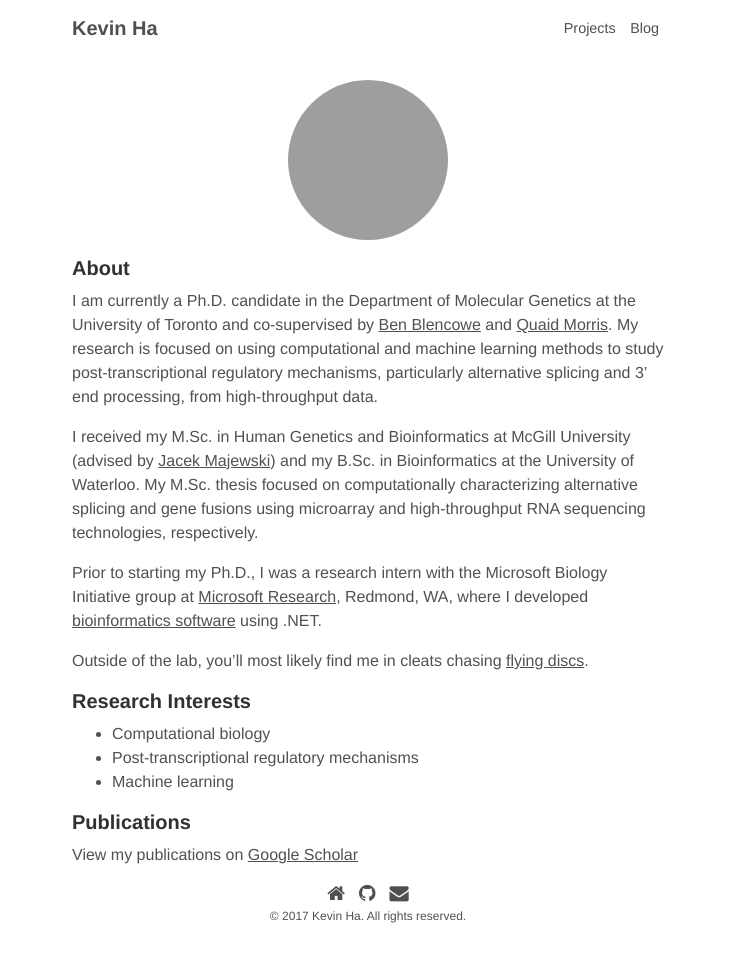
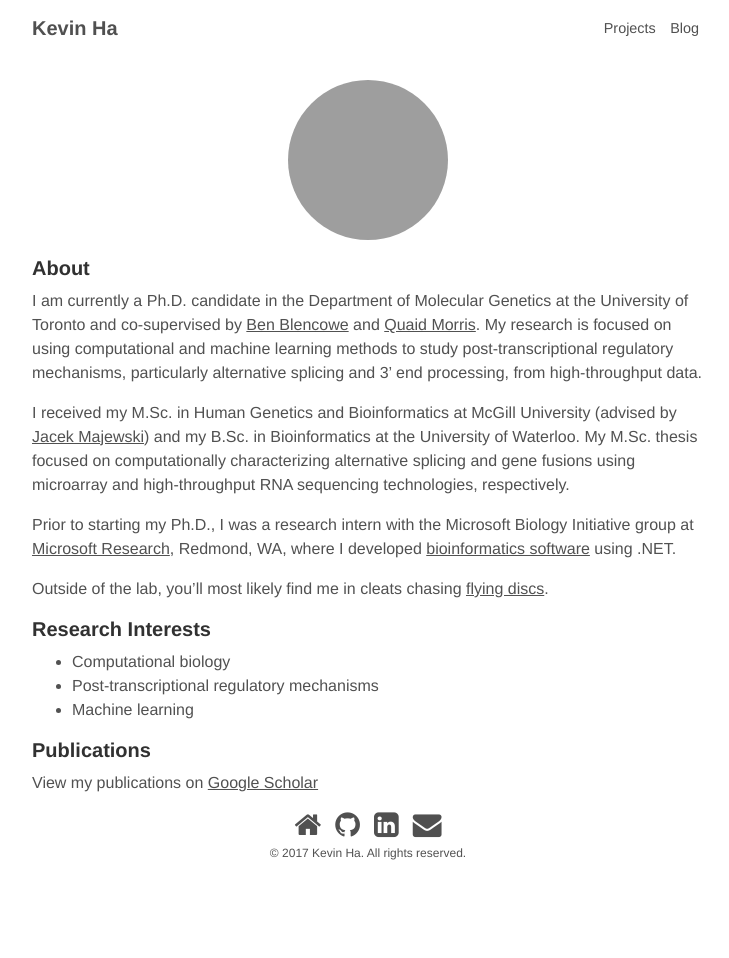
Before and after one commit to kcha/kcha.github.io, a Jekyll site: the page built from index.md, in a window 1280 px wide. Shown: the whole page, without its empty margins (272-1001 px from the left). Built offline with Jekyll 4.4.1, drawn with Linux system fonts in a browser that asks for light colours; nearby versions of some CDN libraries; after the commit the page ends 900 px from its top, so only the background shows below that; grey boxes are pictures that could not be loaded.

Commit message:
Add LinkedIn icon

```diff
--- a/_config.yml
+++ b/_config.yml
@@ -49,4 +49,4 @@ icons_list:
   rss: false
   email: true
   github: true
-  linkedin: false
+  linkedin: true
--- a/_includes/icons.html
+++ b/_includes/icons.html
@@ -2,42 +2,42 @@
 	{% if site.icons_list.top %}
 	<li>
 	  <a href="#top" title="Go to top">
-	  	<i class="icon fa fa-arrow-circle-up fa-lg"></i>
+	  	<i class="icon fa fa-arrow-circle-up fa-2x"></i>
 	  </a>
 	</li>
 	{% endif %}
 	{% if site.author.url and site.icons_list.home %}
 	<li>
 		<a href="{{ site.baseurl }}/" title="Home">
-			<i class="icon fa fa-home fa-lg"></i>
+			<i class="icon fa fa-home fa-2x"></i>
 		</a>
 	</li>
 	{% endif %}
 	{% if site.github_username and site.icons_list.github %}
 	<li>
 		<a href="https://github.com/{{ site.github_username }}" title="GitHub">
-			<i class="icon fa fa-github fa-lg"></i>
+			<i class="icon fa fa-github fa-2x"></i>
 		</a>
 	</li>
 	{% endif %}
 	{% if site.linkedin_username and site.icons_list.linkedin %}
 	<li>
-		<a href="https://ca.linkedin.com/in/{{ site.linkedin_username }}" title="LinkedIn">
-			<i class="icon fa fa-linkedin fa-lg"></i>
+		<a href="https://www.linkedin.com/in/{{ site.linkedin_username }}" title="LinkedIn">
+			<i class="icon fa fa-linkedin-square fa-2x"></i>
 		</a>
 	</li>
 	{% endif %}
 	{% if site.author.email and site.icons_list.email %}
 	<li>
         <a href="mailto:{{ site.author.email }}?subject=[{{ site.author.url }}]:&nbsp;" title="E-mail">
-			<i class="icon fa fa-envelope fa-lg"></i>
+			<i class="icon fa fa-envelope fa-2x"></i>
 		</a>
 	</li>
 	{% endif %}
 	{% if site.icons_list.rss %}
 	<li>
 		<a href="{{ '/atom.xml' | prepend: site.baseurl }}" title="RSS">
-			<i class="icon fa fa-rss fa-lg"></i>
+			<i class="icon fa fa-rss fa-2x"></i>
 		</a>
 	</li>
 	{% endif %}
--- a/_sass/_layout.scss
+++ b/_sass/_layout.scss
@@ -3,7 +3,7 @@
 // Styles for managing the structural hierarchy of the site.
 
 .container {
-  max-width: 40rem;
+  max-width: 45rem;
   padding-left:  1.5rem;
   padding-right: 1.5rem;
   margin-left:  auto;
```
